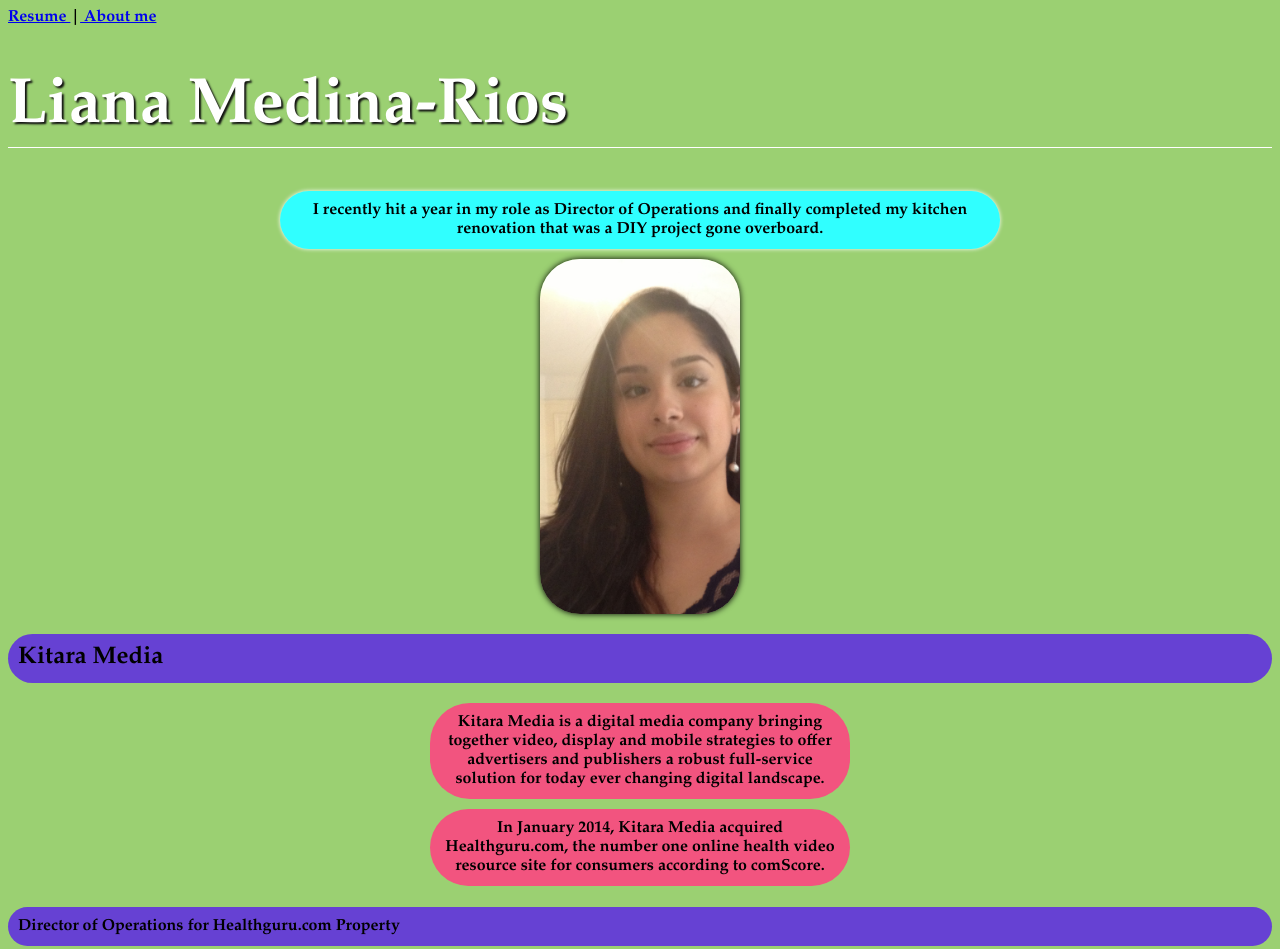
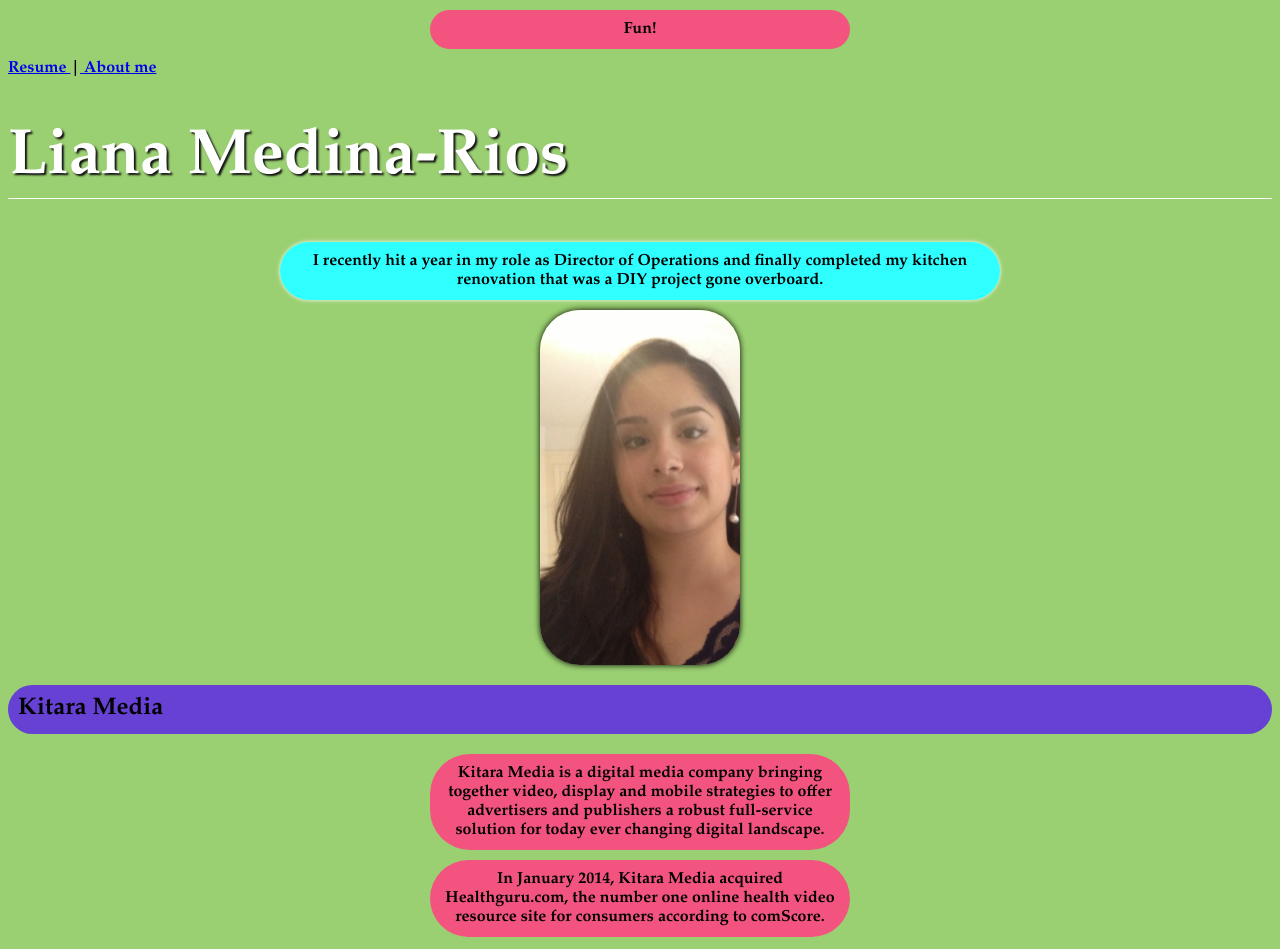
Before and after one commit to lianamedinarios/lianamedinarios.github.io, a plain HTML site: page week1/index.html in a window 1280 px wide. Shown: the top 949 px of the page. Drawn offline with Linux system fonts and the light colour scheme.

Commit message:
Thirdupload

```diff
--- a/week1/index.html
+++ b/week1/index.html
@@ -1,6 +1,7 @@
 <!DOCTYPE html>
 
 <html>
+
 
 <head>
 		<title>Liana Medina-Rios</title>
@@ -8,6 +9,7 @@
 </head>
 
 <body>
+	<p>Fun!</p>
 	<a href="index.html"> Resume </a>|<a href="about.html"> About me</a>
 	<h1>Liana Medina-Rios</h1>
 
```
